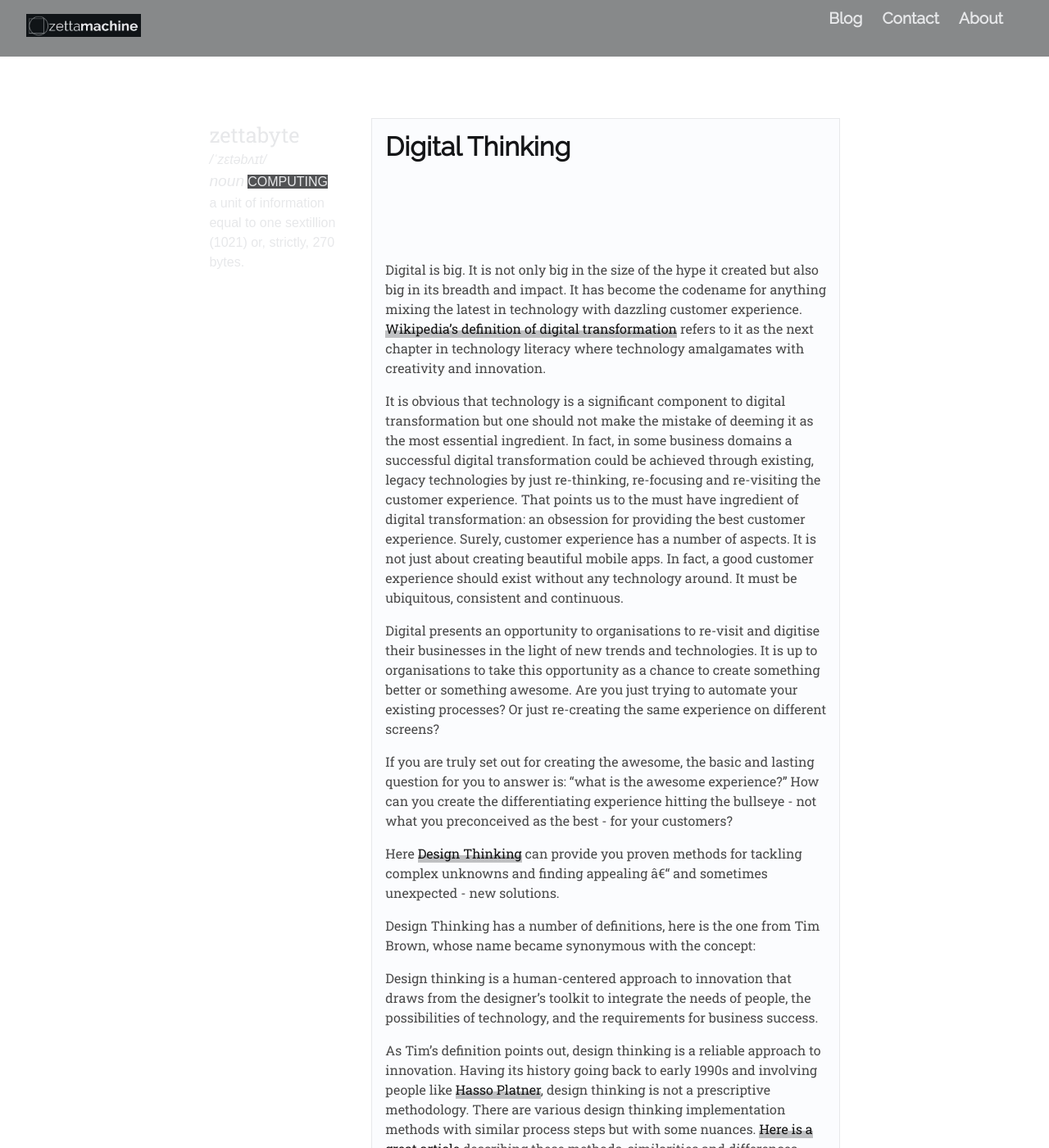
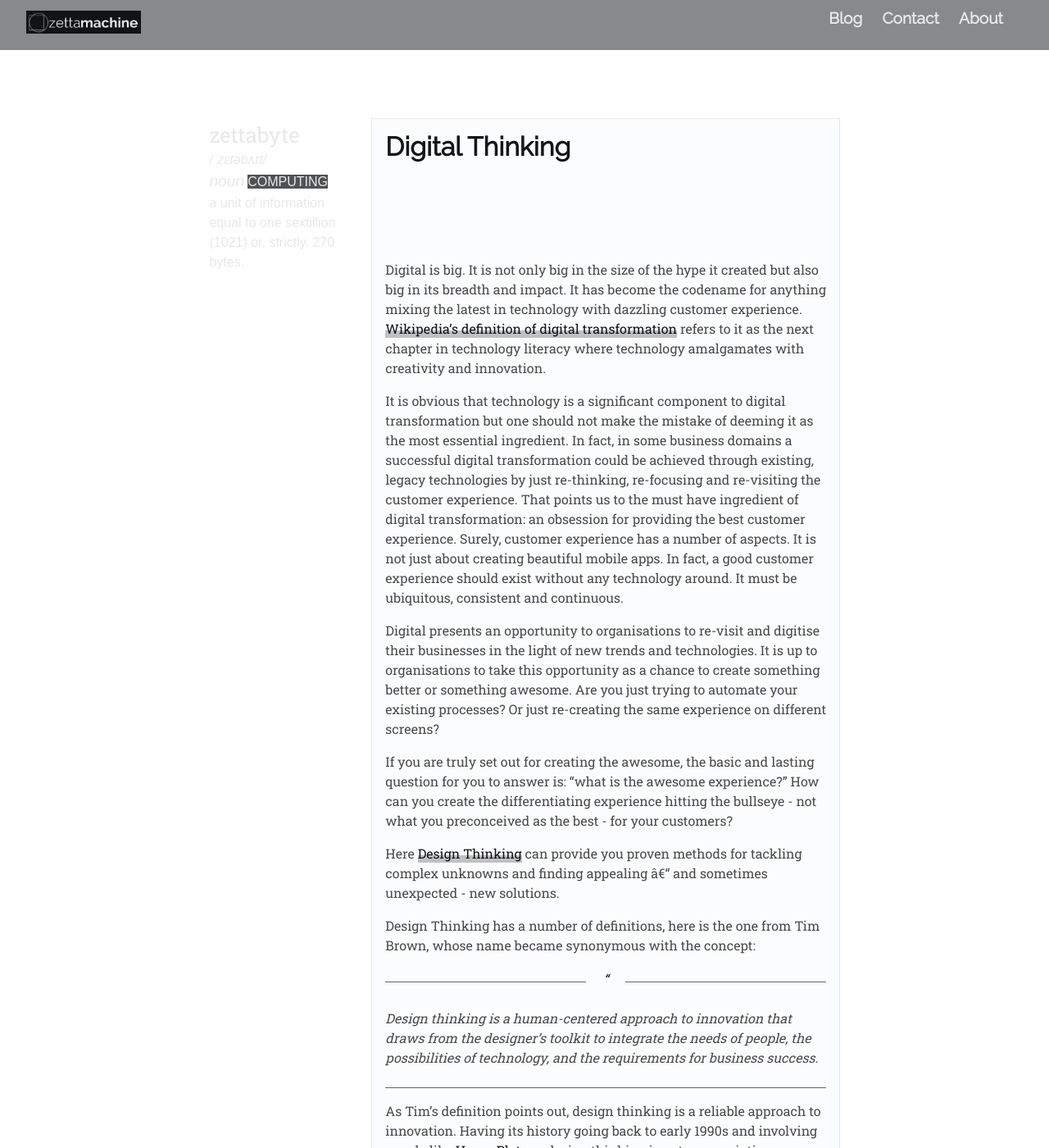
Before and after one commit to zettamachine/makiato.github.io, a Jekyll site: the page built from _posts/2016-05-03-digital-thinking.md, in a window 1280 px wide and 1400 px high. Shown: the whole window at 82% size. Built offline with Jekyll 4.4.1, drawn with Linux system fonts in a browser that asks for light colours; nearby versions of some CDN libraries.

Commit message:
Added blockquite

```diff
--- a/_includes/about.html
+++ b/_includes/about.html
@@ -1,6 +1,6 @@
 <p class="content"><a href="https://linkedin.com/in/makyuz"><i class="fas fa-male"></i> Mehmet Akyuz</a></p>
 <p class="content">I'm a Sydney based Digital Solutions Architect with 20+ years of experience.</p>
-<p class="content">I have been helping clients from banking, wealth management, insurance, telco and other industries with their large programs and managing end to end architectures. My expertise is in Digital, Enterprise and Solution archiitectures. I am also interested in Design Thinking which is one of the other topics of <a href="{{ site.url }}/blog">my blog.</a></p>
+<p class="content">I have been helping clients from banking, wealth management, insurance, telco and other industries with their large programs and managing end to end architectures. My expertise is in Digital, Enterprise and Solution architectures. I am also interested in Design Thinking which is one of the other topics of <a href="{{ site.url }}/blog">my blog.</a></p>
 <p class="content">I am TOGAF and AWS certified. Yeah, they come in useful.</p>
 <p class="content">I'm also fond of
     <a href="https://www.instagram.com/p/B5zi1_onZch/?utm_source=ig_web_copy_link">motorbikes <i class="fas fa-motorcycle"></i></a>,
--- a/_includes/nav.html
+++ b/_includes/nav.html
@@ -15,15 +15,15 @@
 				</div>
 				<div id="zetta-burger" class="navbar-menu">
 					<div class="navbar-end">
-						<a href="/blog" class="navbar-item title">
+                        <h2><a href="/blog" class="navbar-item title">
 							Blog
-						</a>
-						<a href="/#zetta-contact" class="navbar-item title">
+						</a></h2>
+						<h2><a href="/#zetta-contact" class="navbar-item title">
 							Contact
-						</a>
-						<a href="/#zetta-about" class="navbar-item title">
+						</a></h2>
+						<h2><a href="/#zetta-about" class="navbar-item title">
 							About
-						</a>
+						</a></h2>
                         <div class="navbar-item is-hidden-mobile"></div>
 					</div>
 				</div>
--- a/styles/zettamachine.css
+++ b/styles/zettamachine.css
@@ -18,6 +18,29 @@ h1 {
 }
 h2 {
     font-size: 1.4rem;
+}
+
+blockquote {
+    display: block;
+    border-top: 1px solid rgb(101,102,104);
+    border-bottom: 1px solid rgb(101,102,104);
+    padding: 2rem 0 0.5rem;
+    margin: 1rem 0;
+    position: relative;
+    font-style: italic;
+}
+blockquote:before {
+    content: '\201C';
+    position: absolute;
+    top: 0em;
+    left: 50%;
+    transform: translate(-50%, -50%);
+    background: rgb(251,252,254);
+    width: 3rem;
+    height: 2rem;
+    font: 9em/4em;
+    color: rgb(21,22,24);
+    text-align: center;
 }
 .title {
     font-family: 'Raleway';
```
